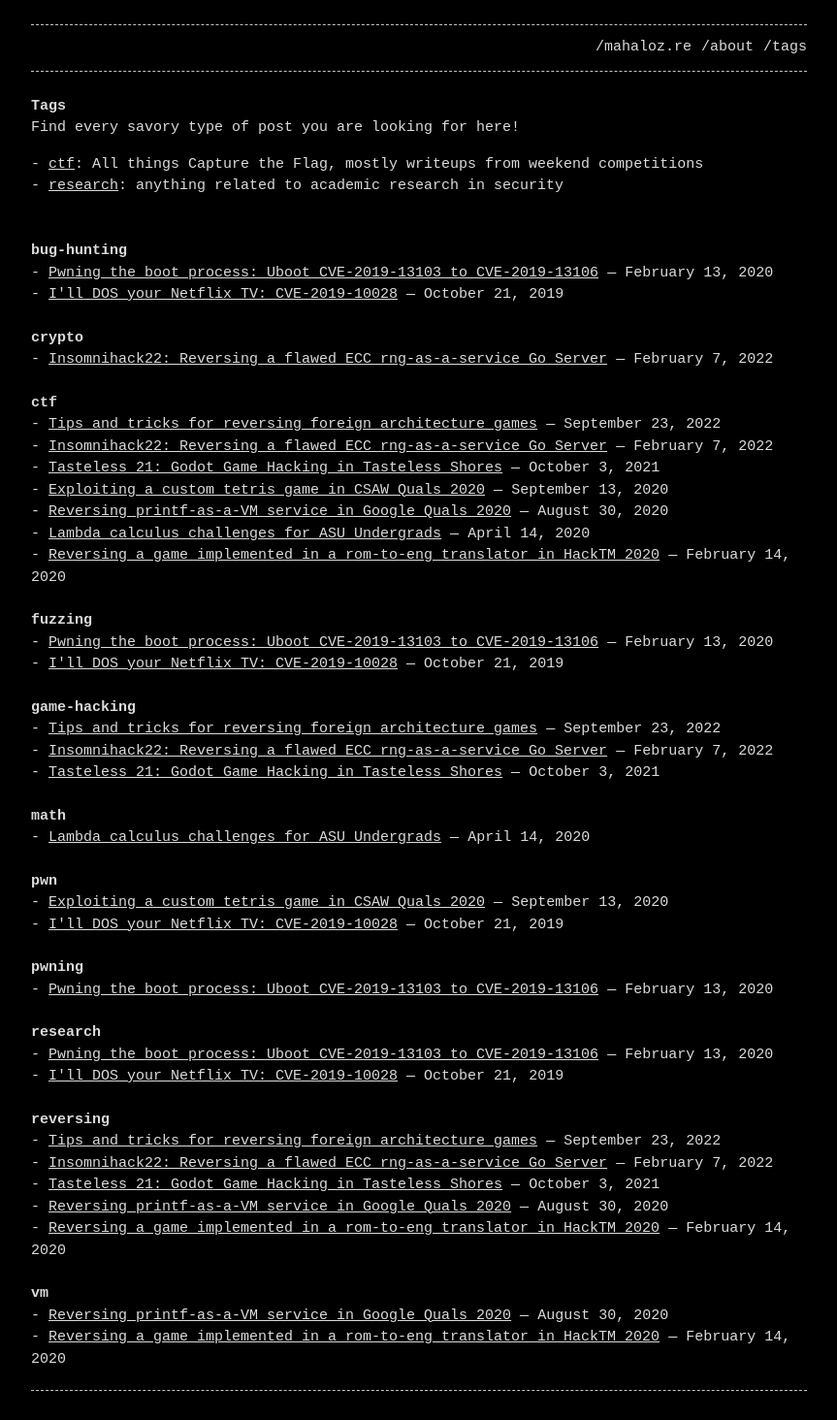
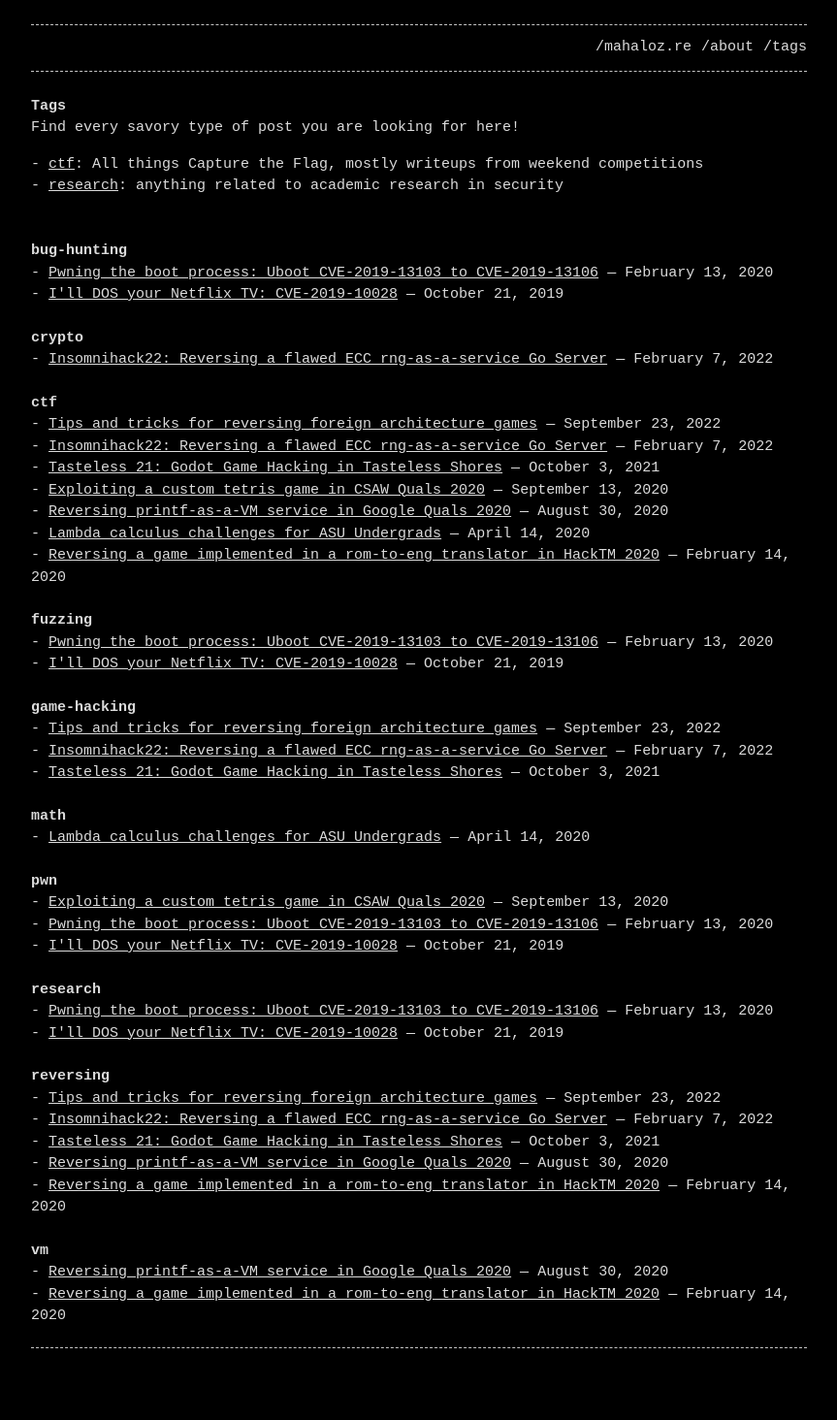
Before and after one commit to mahaloz/mahaloz.re, a Jekyll site: the page built from tags.md, in a window 1280 px wide. Shown: the whole page at 97% size, without its empty margins (208-1071 px from the left). Built offline with Jekyll 4.4.1, drawn with Linux system fonts in a browser that asks for light colours; after the commit the page ends 1420 px from its top, so only the background shows below that.

```diff
--- a/_posts/2020-02-13-Uboot-20-cve.md
+++ b/_posts/2020-02-13-Uboot-20-cve.md
@@ -1,7 +1,7 @@
 ---
 title: "Pwning the boot process: Uboot CVE-2019-13103 to CVE-2019-13106"
 layout: post
-tags: [research, fuzzing, bug-hunting, pwning]
+tags: [research, fuzzing, bug-hunting, pwn]
 description: "Finding, analyzing, and reporting a few bugs my colleague, Paul Emge, and myself found in UBoot while interning at ForAllSecure."
 ---
 # Background
```
Also changed, not shown: assets/images/0ctf22-rev/pic0.jpg.
